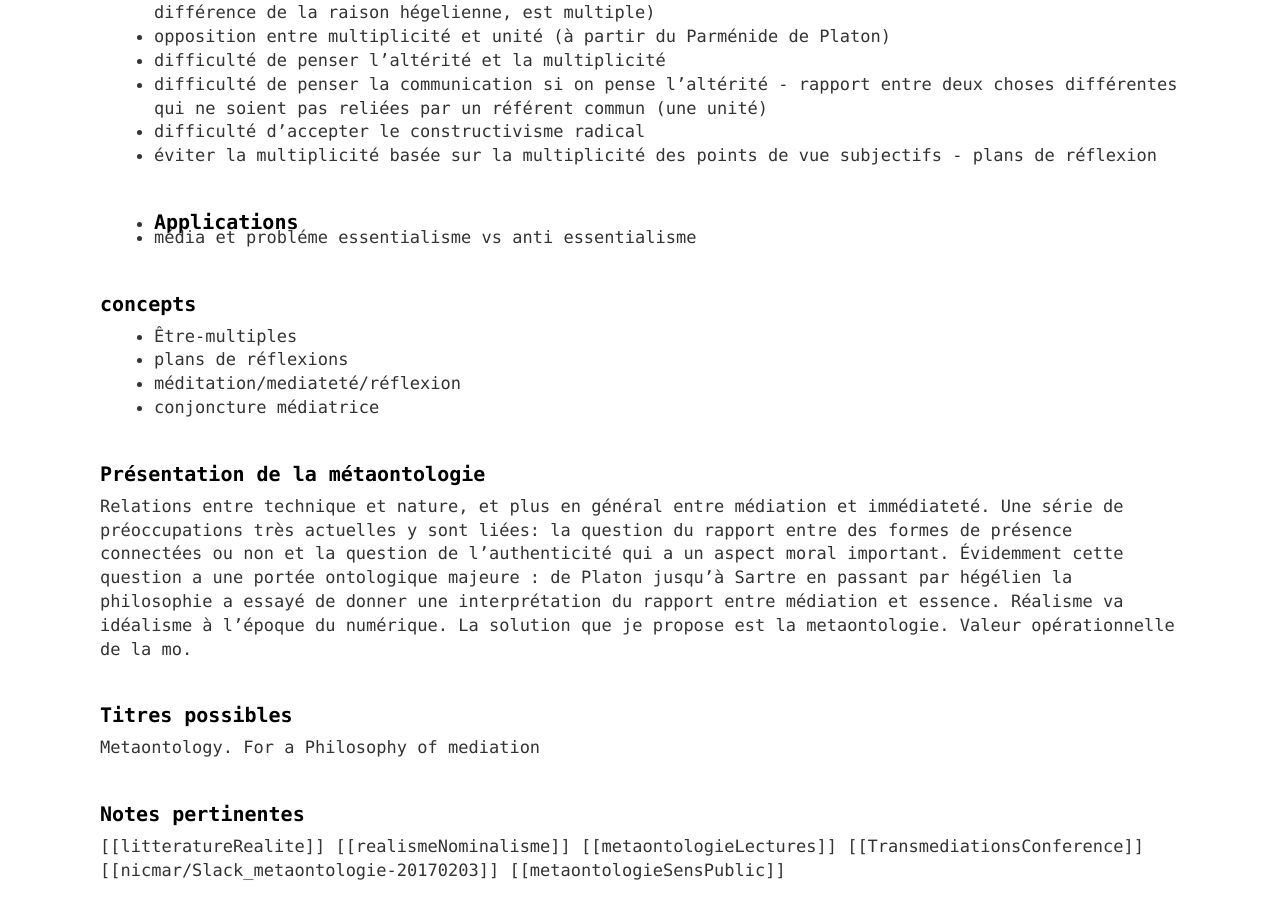
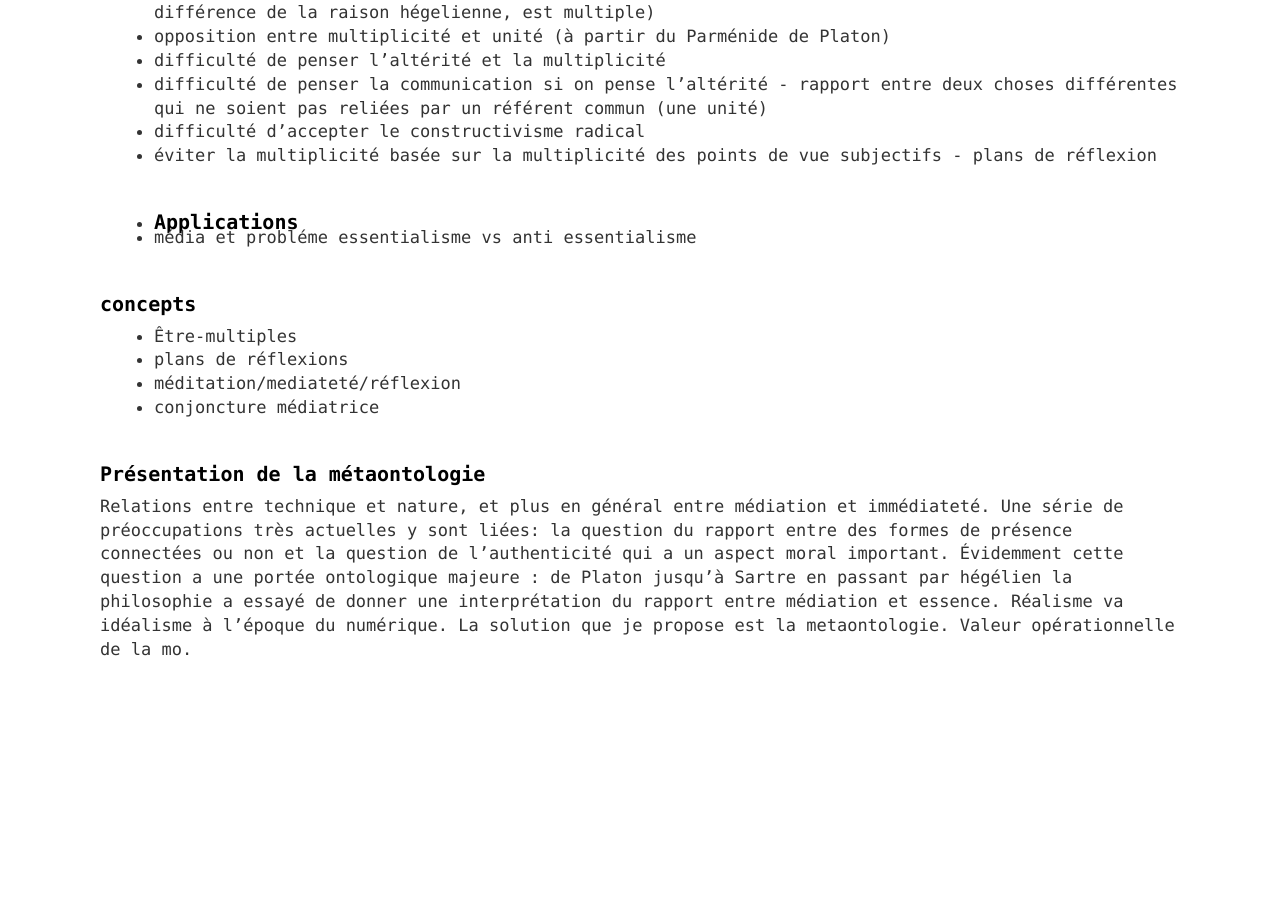
Before and after one commit to marviro/metaontology, a Jekyll site: the page built from principles.md, in a window 1280 px wide and 900 px high, scrolled down 1007 px. Built offline with Jekyll 4.4.1, drawn with Linux system fonts in a browser that asks for light colours; our own code applies the rules of GitHub Pages for plain Markdown files; a script that is not in the unit is left out; after the commit the page ends 1685 px from its top, so only the background shows below that.

```diff
--- a/metaontologie.md
+++ b/principles.md
@@ -41,13 +41,3 @@
 Relations entre technique et nature, et plus en général entre médiation et immédiateté. Une série de préoccupations très actuelles y sont liées: la question du rapport entre des formes de présence connectées ou non et la question de l'authenticité qui a un aspect moral important. Évidemment cette question a une portée ontologique majeure : de Platon jusqu'à Sartre en passant par hégélien la philosophie a essayé de donner une interprétation du rapport entre médiation et essence.
 Réalisme va idéalisme à l'époque du numérique.
 La solution que je propose est la metaontologie. Valeur opérationnelle de la mo.
-
-## Titres possibles
-Metaontology. For a Philosophy of mediation
-## Notes pertinentes
-[[litteratureRealite]]
-[[realismeNominalisme]]
-[[metaontologieLectures]]
-[[TransmediationsConference]]
-[[nicmar/Slack_metaontologie-20170203]]
-[[metaontologieSensPublic]]
```
Also changed, not shown: index.html (+9 -3 lines), metaontologieLectures.md (deleted, +0 -60 lines), definitions.md (renamed from metaontologieSensPublic.md).
